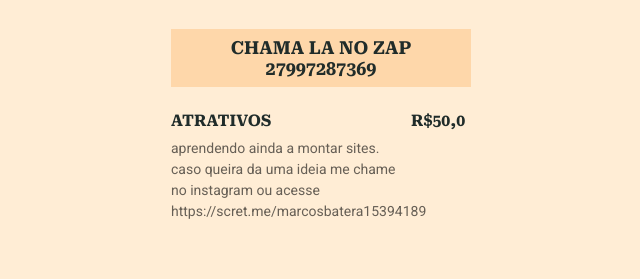
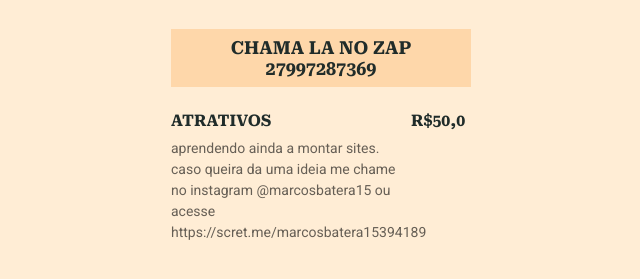
Before and after one commit to resutmarcos/aprendendo, a plain HTML site: page index.html in a window 1280 px wide. Shown: the part 121-400 px from the top of the page, without its empty margins (319-959 px from the left). Drawn offline with Linux system fonts and the light colour scheme.

Commit message:
atualiazdos

```diff
--- a/index.html
+++ b/index.html
@@ -27,7 +27,7 @@
             <h3>atrativos</h3>
             <p class="description">
               aprendendo ainda a montar sites.
-              caso queira da uma ideia me chame no instagram ou acesse https://scret.me/marcosbatera15394189
+              caso queira da uma ideia me chame no instagram @marcosbatera15 ou acesse https://scret.me/marcosbatera15394189
             </p>
           </div>
 
```
